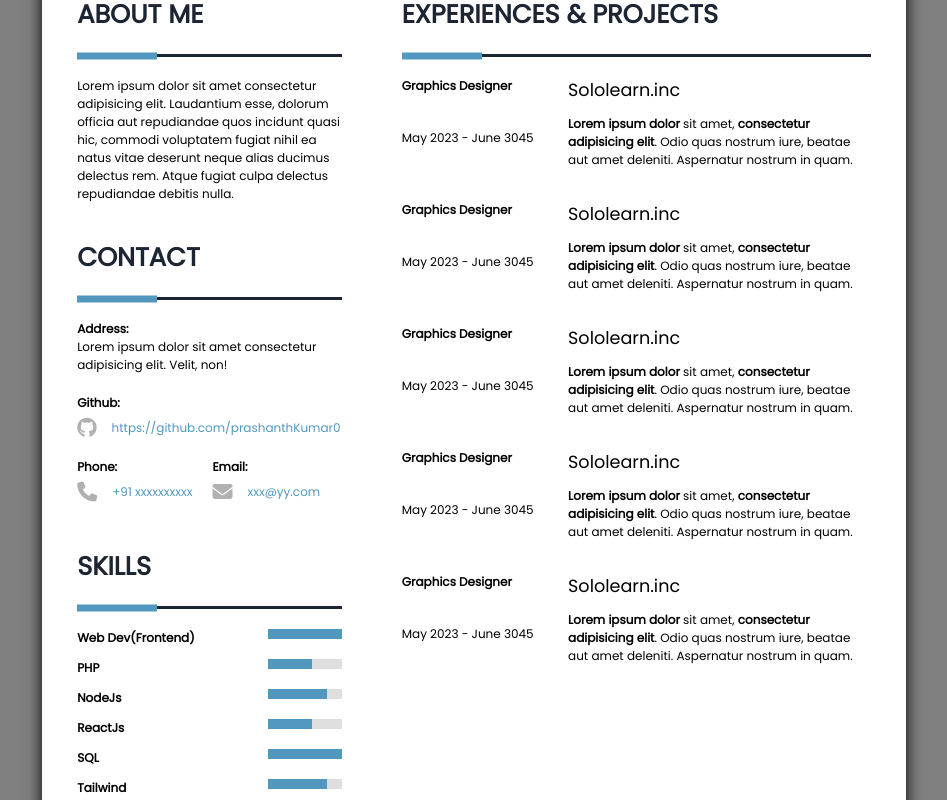
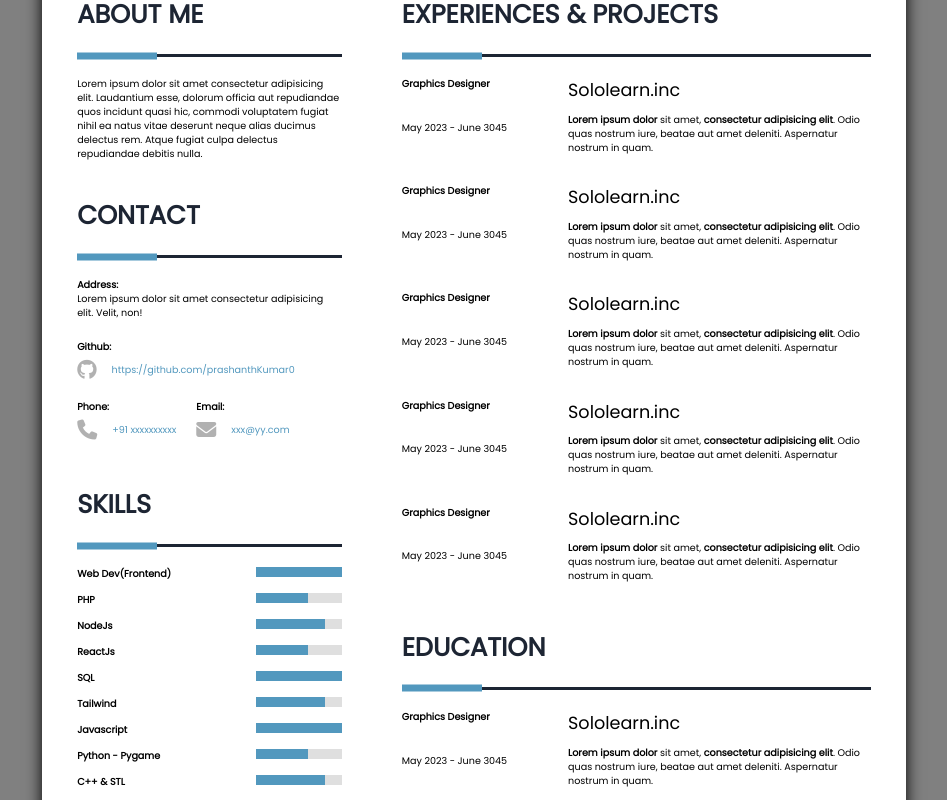
Before and after one commit to PrashanthKumar0/my-resume, a React (Vite) app: page / in a window 1280 px wide. Shown: the part 280-1080 px from the top of the page, without its empty margins (166-1113 px from the left). Built offline with nearby package versions, Linux system fonts and the light colour scheme.

Commit message:
Education done

```diff
--- /dev/null
+++ b/src/Components/Body/Education/index.tsx
@@ -0,0 +1,30 @@
+// uses experiences components
+import React from 'react'
+
+import "../Experiences/style.css";
+import data from '../../../data';
+import ExperienceCard from '../Experiences/ExperienceCard';
+import Heading from '../../Heading/Heading';
+
+function Education() {
+    return (
+        <div>
+            <Heading text={"Education"} />
+            <div className="experience_cards">
+                {data.education.map((education, key) => {
+                    const dat = {
+                        "company": education.institute,
+                        "post": education.course,
+                        "from": education.from,
+                        "to": education.to,
+                        "desc": education.desc
+                    };
+                    return <ExperienceCard key={key} {...dat} />
+                })}
+
+            </div>
+        </div>
+    )
+}
+
+export default Education
--- a/src/Components/Body/index.tsx
+++ b/src/Components/Body/index.tsx
@@ -4,6 +4,7 @@
 import Contact from './Contact';
 import Skills from './Skills';
 import Experiences from './Experiences';
+import Education from './Education';
 
 
 
@@ -23,7 +24,7 @@
       {/* right column */}
       <div>
         <Experiences />
-
+        <Education />
       </div>
     </div>
   )
--- a/src/data.tsx
+++ b/src/data.tsx
@@ -65,6 +65,15 @@
             "desc": "__Lorem__ **ipsum dolor** sit amet,\n **consectetur adipisicing elit**. Odio quas nostrum iure, beatae aut amet deleniti. Aspernatur nostrum in quam."
         },
     ],
+    "education":[
+        {
+            "institute": "Sololearn.inc",
+            "course": "Graphics Designer",
+            "from": "May 2023",
+            "to": "June 3045",
+            "desc": "__Lorem__ **ipsum dolor** sit amet,\n **consectetur adipisicing elit**. Odio quas nostrum iure, beatae aut amet deleniti. Aspernatur nostrum in quam."
+        },
+    ]
 
 };
 
--- a/src/index.css
+++ b/src/index.css
@@ -3,7 +3,7 @@
 body{
   margin:0;
   font-family: 'Poppins', sans-serif;
-  font-size: 0.75rem;
+  font-size: 0.60rem;
 }
 
 *{
```
